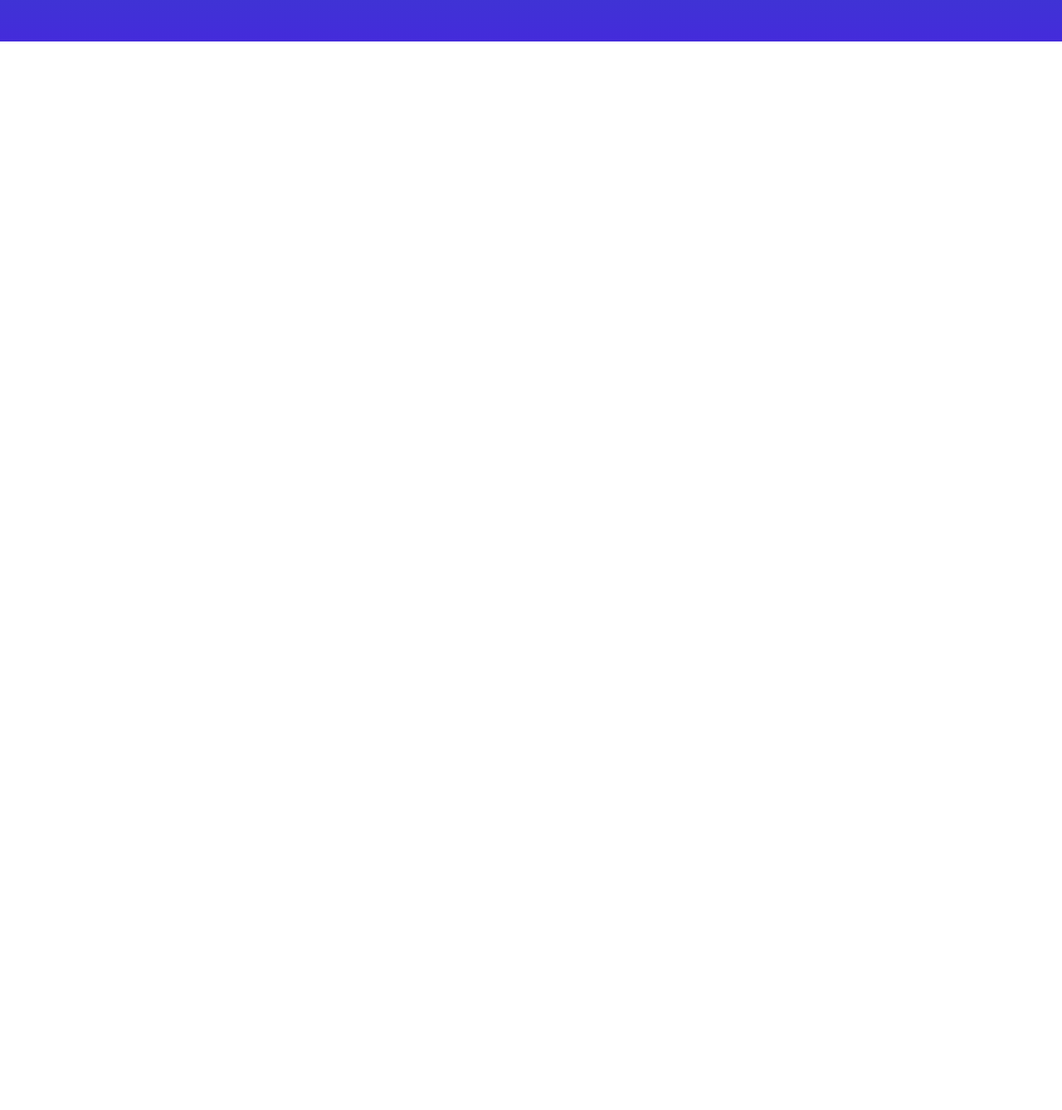
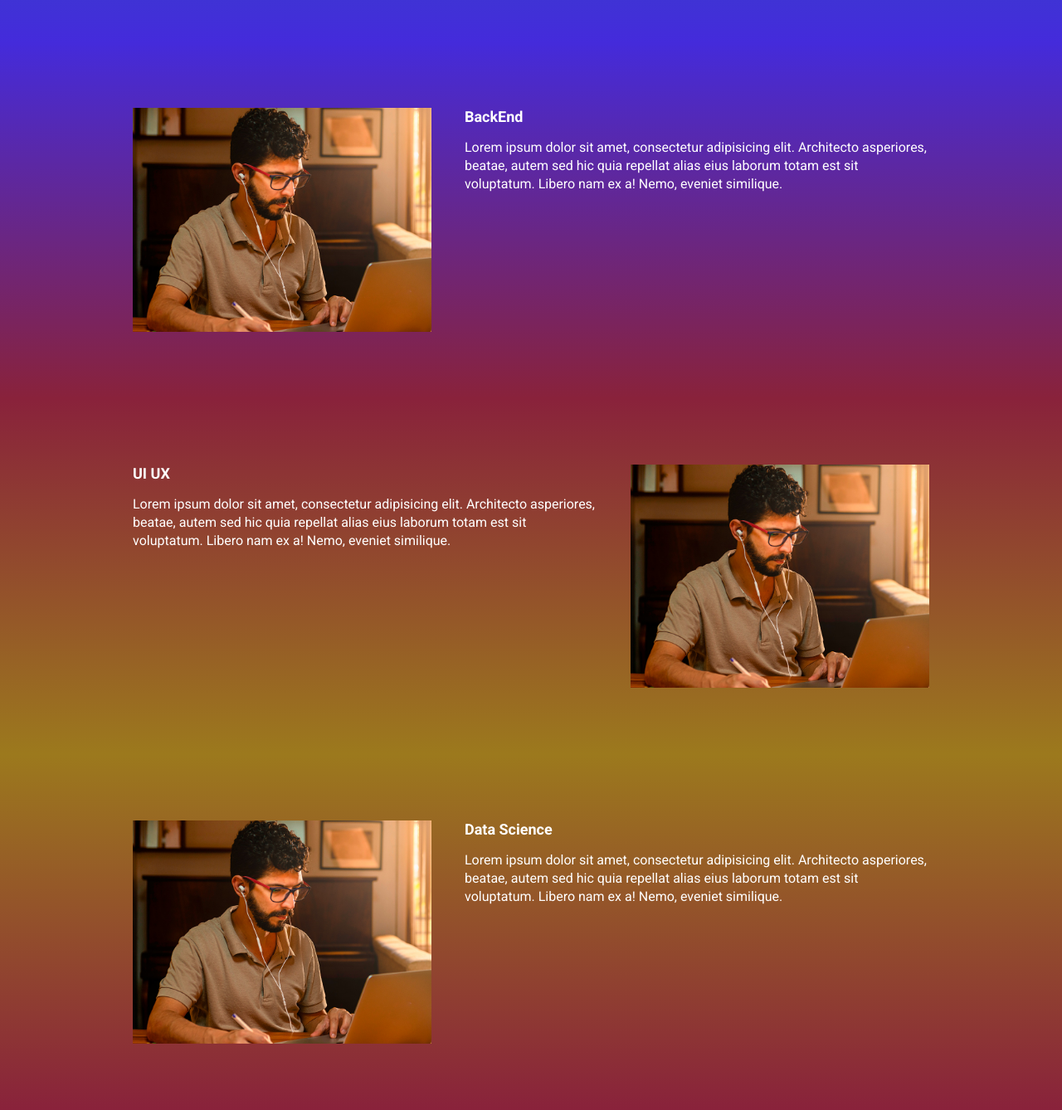
Before and after one commit to fabricol/aniversario_jaime, a website built with Parcel: page src/index.html in a window 1280 px wide. Shown: the part 940-2278 px from the top of the page at 83% size. Before the commit the page ends 990 px from the top, so only its background shows below. Built offline with nearby package versions, Linux system fonts and the light colour scheme.

Commit message:
acrescentando os eventos e o detalhe da animação utilizando a biblioteca AOS

```diff
--- a/src/index.html
+++ b/src/index.html
@@ -8,6 +8,7 @@
     <link rel="preconnect" href="https://fonts.gstatic.com" crossorigin>
     <link href="https://fonts.googleapis.com/css2?family=Roboto:wght@400;700;900&display=swap" rel="stylesheet">
     <link rel="stylesheet" href="styles/main.scss">
+    <link rel="stylesheet" href="https://unpkg.com/aos@next/dist/aos.css"/>
 </head>
 <body>
     <header class="hero">
@@ -37,8 +38,8 @@
             </div>
         </div>
     </header>
-    <section class="event">
-        <div class="container">
+    <section class="event event--frontend" >
+        <div class="container" data-aos="fade-right">
             <div class="event__details">
                 <h2 class="event__details__title">Front-End</h2>
                 <p class="event__details__description">
@@ -48,6 +49,40 @@
             <img class="event__image" src="./images/frontend.png" alt="frontend">
         </div>
     </section>
+    <section class="event event--backend event--image-left" >
+        <div class="container" data-aos="fade-left">
+            <div class="event__details">
+                <h2 class="event__details__title">BackEnd</h2>
+                <p class="event__details__description">
+                    Lorem ipsum dolor sit amet, consectetur adipisicing elit. Architecto asperiores, beatae, autem sed hic quia repellat alias eius laborum totam est sit voluptatum. Libero nam ex a! Nemo, eveniet similique.
+                </p>
+            </div>
+            <img class="event__image" src="./images/frontend.png" alt="frontend">
+        </div>
+    </section>
+    <section class="event event--ux-ui" >
+        <div class="container" data-aos="fade-right">
+            <div class="event__details">
+                <h2 class="event__details__title">UI UX</h2>
+                <p class="event__details__description">
+                    Lorem ipsum dolor sit amet, consectetur adipisicing elit. Architecto asperiores, beatae, autem sed hic quia repellat alias eius laborum totam est sit voluptatum. Libero nam ex a! Nemo, eveniet similique.
+                </p>
+            </div>
+            <img class="event__image" src="./images/frontend.png" alt="frontend">
+        </div>
+    </section>
+    <section class="event event--datascience event--image-left">
+        <div class="container"  data-aos="fade-left" >
+            <div class="event__details">
+                <h2 class="event__details__title">Data Science</h2>
+                <p class="event__details__description">
+                    Lorem ipsum dolor sit amet, consectetur adipisicing elit. Architecto asperiores, beatae, autem sed hic quia repellat alias eius laborum totam est sit voluptatum. Libero nam ex a! Nemo, eveniet similique.
+                </p>
+            </div>
+            <img class="event__image" src="./images/frontend.png" alt="frontend">
+        </div>
+    </section>
+    <script src="https://unpkg.com/aos@next/dist/aos.js"></script>
     <script src="script/main.js"></script>
 </body>
 </html>
--- a/src/script/main.js
+++ b/src/script/main.js
@@ -1 +1 @@
-console.log("Ola mundo")
+AOS.init();
--- a/src/styles/components/_event.scss
+++ b/src/styles/components/_event.scss
@@ -1,12 +1,29 @@
+
+
 .event {
     padding: 80px 0;
-    background-image:linear-gradient(#1B6CA7,#442BDB);
+    &--frontend {
+        background-image:linear-gradient(#1B6CA7,#442BDB);
+    }
+    &--backend {
+        background-image:linear-gradient(#442BDB,#89223B);
+    }
+    &--ux-ui{
+        background-image:linear-gradient(#89223B,#9C791D);
+    }
+    &--datascience{
+        background-image:linear-gradient(#9C791D,#89223B);
+    }
 
-
+    &--image-left {
+        .container {
+            flex-direction: row-reverse ;
+        }
+    }
 
     .container {
         display: flex;
-
+        gap: 40px;
 
     }
     &__image {
@@ -14,7 +31,7 @@
     }
 
     &__details {
-        margin-right: 40px;
+
         &__title {
             font-size: 18px;
             font-weight: bold;
--- a/src/styles/main.scss
+++ b/src/styles/main.scss
@@ -2,6 +2,7 @@
 @use 'components/infos_bar';
 @use 'components/buttons';
 @use 'components/event';
+
 
 * {
     margin: 0;
```
